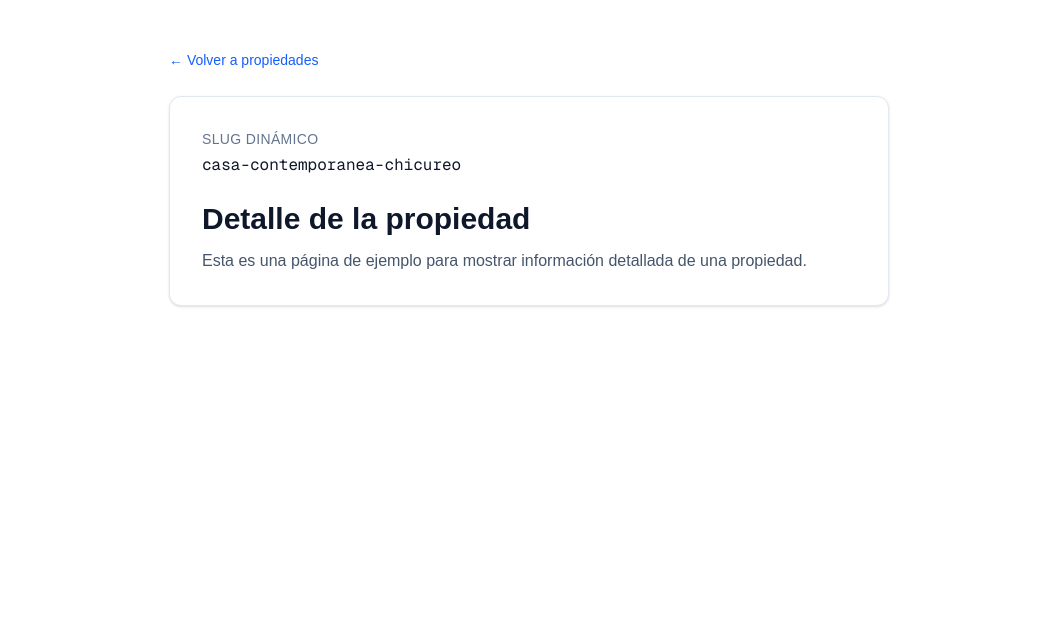
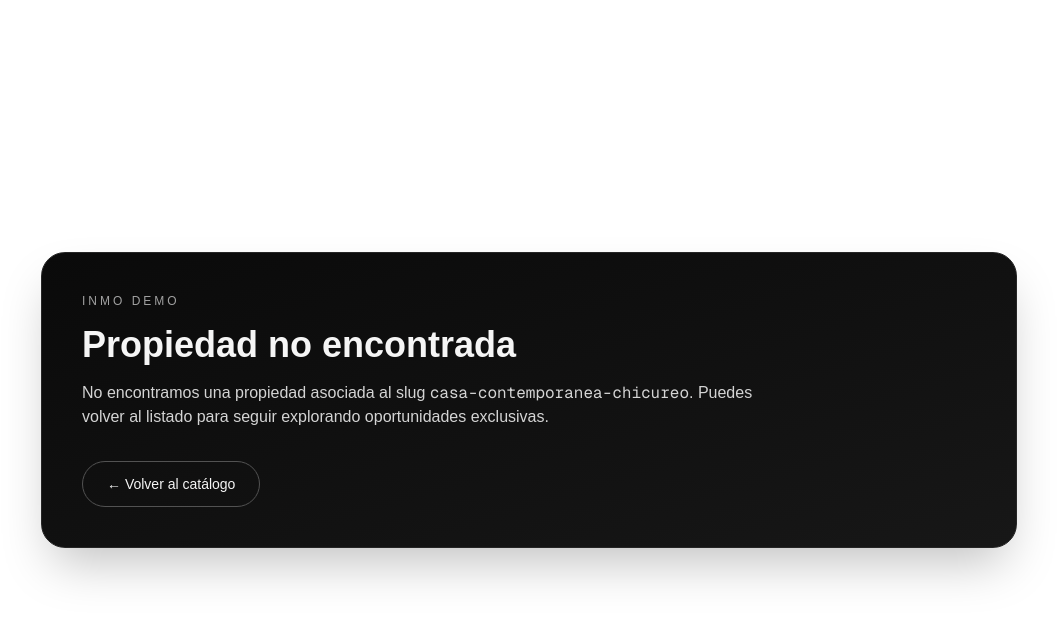
Before and after one commit to verf2390/citaya-agendas, a Next.js app: page /inmo-demo/propiedades/casa-contemporanea-chicureo in a window 1280 px wide. Shown: the top 620 px of the page, without its empty margins (111-1168 px from the left). Built offline with nearby package versions, Linux system fonts and the light colour scheme.

Commit message:
feat(inmo-demo): rediseña detalle de propiedad premium

```diff
--- a/app/inmo-demo/propiedades/[slug]/page.tsx
+++ b/app/inmo-demo/propiedades/[slug]/page.tsx
@@ -6,22 +6,212 @@ type PropiedadDetallePageProps = {
   };
 };
 
+type Propiedad = {
+  slug: string;
+  titulo: string;
+  ubicacion: string;
+  precio: string;
+  badge?: "Destacada" | "Exclusiva";
+  habitaciones: number;
+  banos: number;
+  metros: number;
+  estacionamientos: number;
+  tipo: string;
+  descripcion: string;
+};
+
+const propiedades: Propiedad[] = [
+  {
+    slug: "penthouse-vista-andes-las-condes",
+    titulo: "Penthouse Vista Andes",
+    ubicacion: "Las Condes, Santiago",
+    precio: "UF 24.900",
+    badge: "Exclusiva",
+    habitaciones: 4,
+    banos: 4,
+    metros: 285,
+    estacionamientos: 3,
+    tipo: "Penthouse",
+    descripcion:
+      "Residencia de alto estándar con terrazas panorámicas, terminaciones nobles y una atmósfera diseñada para quienes valoran privacidad, luz natural y una conexión privilegiada con la ciudad. Ideal para vivir con amplitud o consolidar una inversión de categoría en uno de los sectores más cotizados de Santiago.",
+  },
+  {
+    slug: "casa-jardin-privado-lo-barnechea",
+    titulo: "Casa Jardín Privado",
+    ubicacion: "Lo Barnechea, Santiago",
+    precio: "UF 19.800",
+    badge: "Destacada",
+    habitaciones: 5,
+    banos: 5,
+    metros: 340,
+    estacionamientos: 4,
+    tipo: "Casa",
+    descripcion:
+      "Propiedad familiar de arquitectura contemporánea, con jardín consolidado, piscina climatizada y espacios sociales de gran escala. Una propuesta única para disfrutar estilo de vida residencial premium con acceso directo a colegios, servicios y áreas verdes.",
+  },
+  {
+    slug: "departamento-autor-vitacura",
+    titulo: "Departamento de Autor",
+    ubicacion: "Vitacura, Santiago",
+    precio: "UF 13.450",
+    habitaciones: 3,
+    banos: 3,
+    metros: 168,
+    estacionamientos: 2,
+    tipo: "Departamento",
+    descripcion:
+      "Diseño interior sofisticado, materiales de primera línea y una distribución inteligente pensada para confort urbano de lujo. Perfecto para quienes buscan elegancia discreta, conectividad y valor patrimonial en una ubicación estratégica.",
+  },
+];
+
 export default function PropiedadDetallePage({ params }: PropiedadDetallePageProps) {
+  const propiedad = propiedades.find((item) => item.slug === params.slug);
+
+  if (!propiedad) {
+    return (
+      <main className="mx-auto flex min-h-screen w-full max-w-5xl items-center px-6 py-16">
+        <section className="w-full rounded-3xl border border-neutral-800 bg-gradient-to-br from-neutral-950 to-neutral-900 p-10 text-neutral-100 shadow-2xl">
+          <p className="text-xs uppercase tracking-[0.25em] text-neutral-400">inmo demo</p>
+          <h1 className="mt-4 text-3xl font-semibold md:text-4xl">Propiedad no encontrada</h1>
+          <p className="mt-4 max-w-2xl text-neutral-300">
+            No encontramos una propiedad asociada al slug <span className="font-mono">{params.slug}</span>.
+            Puedes volver al listado para seguir explorando oportunidades exclusivas.
+          </p>
+          <Link
+            href="/inmo-demo/propiedades"
+            className="mt-8 inline-flex rounded-full border border-neutral-600 px-6 py-3 text-sm font-medium text-neutral-100 transition hover:border-neutral-400 hover:bg-neutral-800"
+          >
+            ← Volver al catálogo
+          </Link>
+        </section>
+      </main>
+    );
+  }
+
+  const relacionadas = propiedades.filter((item) => item.slug !== propiedad.slug).slice(0, 3);
+
   return (
-    <main className="mx-auto min-h-screen max-w-3xl px-6 py-12">
-      <Link href="/inmo-demo/propiedades" className="text-sm text-blue-600 hover:text-blue-700">
-        ← Volver a propiedades
-      </Link>
+    <main className="bg-neutral-950 text-neutral-100">
+      <div className="mx-auto w-full max-w-7xl px-6 py-10 md:px-8 md:py-14">
+        <Link
+          href="/inmo-demo/propiedades"
+          className="inline-flex rounded-full border border-neutral-700 px-4 py-2 text-xs uppercase tracking-[0.18em] text-neutral-300 transition hover:border-neutral-500 hover:text-white"
+        >
+          ← Volver a propiedades
+        </Link>
 
-      <section className="mt-6 rounded-xl border border-slate-200 bg-white p-8 shadow-sm">
-        <p className="text-sm uppercase tracking-wide text-slate-500">Slug dinámico</p>
-        <p className="mt-1 font-mono text-slate-900">{params.slug}</p>
+        <section className="mt-8 grid gap-8 lg:grid-cols-[minmax(0,1fr)_340px]">
+          <div className="space-y-8">
+            <article className="rounded-3xl border border-neutral-800 bg-gradient-to-br from-neutral-900 via-neutral-950 to-black p-8 md:p-10 shadow-2xl">
+              <div className="flex flex-wrap items-center gap-4">
+                <p className="text-xs uppercase tracking-[0.24em] text-neutral-400">Ficha Premium</p>
+                {propiedad.badge ? (
+                  <span className="rounded-full border border-amber-300/50 bg-amber-100/10 px-3 py-1 text-xs font-medium uppercase tracking-[0.15em] text-amber-200">
+                    {propiedad.badge}
+                  </span>
+                ) : null}
+              </div>
 
-        <h1 className="mt-6 text-3xl font-bold text-slate-900">Detalle de la propiedad</h1>
-        <p className="mt-3 text-slate-600">
-          Esta es una página de ejemplo para mostrar información detallada de una propiedad.
-        </p>
-      </section>
+              <h1 className="mt-5 text-4xl font-semibold leading-tight md:text-5xl">{propiedad.titulo}</h1>
+              <p className="mt-4 text-base text-neutral-300 md:text-lg">{propiedad.ubicacion}</p>
+              <p className="mt-8 text-3xl font-semibold text-amber-100 md:text-4xl">{propiedad.precio}</p>
+            </article>
+
+            <section className="grid gap-4 md:grid-cols-3">
+              <div className="md:col-span-2 rounded-3xl border border-neutral-800 bg-gradient-to-br from-neutral-800 via-neutral-900 to-neutral-950 p-8 shadow-xl">
+                <p className="text-xs uppercase tracking-[0.22em] text-neutral-300">Galería Principal</p>
+                <div className="mt-10 h-72 rounded-2xl border border-neutral-700 bg-gradient-to-tr from-neutral-700/40 via-neutral-600/20 to-amber-200/20" />
+              </div>
+
+              <div className="grid gap-4">
+                <div className="h-36 rounded-2xl border border-neutral-800 bg-gradient-to-br from-neutral-800 to-neutral-900 p-4" />
+                <div className="h-36 rounded-2xl border border-neutral-800 bg-gradient-to-tr from-neutral-900 to-neutral-700 p-4" />
+                <div className="h-36 rounded-2xl border border-neutral-800 bg-gradient-to-br from-neutral-800 via-neutral-900 to-black p-4" />
+              </div>
+            </section>
+
+            <section className="rounded-3xl border border-neutral-800 bg-neutral-900/70 p-8">
+              <h2 className="text-xl font-semibold">Características</h2>
+              <div className="mt-6 grid gap-4 sm:grid-cols-2 lg:grid-cols-3">
+                <Feature label="Habitaciones" value={`${propiedad.habitaciones}`} />
+                <Feature label="Baños" value={`${propiedad.banos}`} />
+                <Feature label="Superficie" value={`${propiedad.metros} m²`} />
+                <Feature label="Estacionamientos" value={`${propiedad.estacionamientos}`} />
+                <Feature label="Tipo" value={propiedad.tipo} />
+              </div>
+            </section>
+
+            <section className="rounded-3xl border border-neutral-800 bg-neutral-900/70 p-8">
+              <h2 className="text-xl font-semibold">Descripción</h2>
+              <p className="mt-5 text-neutral-300">{propiedad.descripcion}</p>
+            </section>
+          </div>
+
+          <aside className="h-fit rounded-3xl border border-neutral-800 bg-neutral-900/80 p-6 shadow-2xl lg:sticky lg:top-8">
+            <p className="text-xs uppercase tracking-[0.2em] text-neutral-400">Asesoría personalizada</p>
+            <h3 className="mt-3 text-2xl font-semibold">Agenda una visita privada</h3>
+            <p className="mt-3 text-sm text-neutral-300">
+              Nuestro equipo te acompaña en cada etapa para encontrar una propiedad que combine estilo,
+              rentabilidad y visión de largo plazo.
+            </p>
+
+            <div className="mt-6 space-y-3">
+              <a
+                href="https://wa.me/56961425029"
+                target="_blank"
+                rel="noreferrer"
+                className="inline-flex w-full justify-center rounded-full bg-emerald-500 px-5 py-3 text-sm font-semibold text-emerald-950 transition hover:bg-emerald-400"
+              >
+                WhatsApp: +56 9 6142 5029
+              </a>
+              <a
+                href="mailto:verf14@gmail.com"
+                className="inline-flex w-full justify-center rounded-full border border-neutral-600 px-5 py-3 text-sm font-semibold text-neutral-100 transition hover:border-neutral-400 hover:bg-neutral-800"
+              >
+                Contactar por Email
+              </a>
+            </div>
+
+            <div className="mt-6 rounded-2xl border border-neutral-800 bg-black/30 p-4 text-sm text-neutral-300">
+              <p>
+                Instagram: <span className="font-medium text-neutral-100">@citaya_agenda</span>
+              </p>
+              <p className="mt-2">Email: verf14@gmail.com</p>
+            </div>
+          </aside>
+        </section>
+
+        <section className="mt-10 rounded-3xl border border-neutral-800 bg-neutral-900/60 p-8">
+          <h2 className="text-2xl font-semibold">Propiedades relacionadas</h2>
+          <p className="mt-2 text-sm text-neutral-400">Opciones similares que podrían interesarte.</p>
+
+          <div className="mt-6 grid gap-4 md:grid-cols-3">
+            {relacionadas.map((item) => (
+              <Link
+                key={item.slug}
+                href={`/inmo-demo/propiedades/${item.slug}`}
+                className="group rounded-2xl border border-neutral-800 bg-gradient-to-br from-neutral-900 to-black p-5 transition hover:border-neutral-600"
+              >
+                <p className="text-sm uppercase tracking-[0.18em] text-neutral-400">{item.tipo}</p>
+                <h3 className="mt-2 text-lg font-medium text-neutral-100 group-hover:text-amber-100">
+                  {item.titulo}
+                </h3>
+                <p className="mt-1 text-sm text-neutral-400">{item.ubicacion}</p>
+                <p className="mt-4 text-base font-semibold text-amber-100">{item.precio}</p>
+              </Link>
+            ))}
+          </div>
+        </section>
+      </div>
     </main>
   );
 }
+
+function Feature({ label, value }: { label: string; value: string }) {
+  return (
+    <article className="rounded-2xl border border-neutral-800 bg-black/30 p-4">
+      <p className="text-xs uppercase tracking-[0.18em] text-neutral-400">{label}</p>
+      <p className="mt-2 text-xl font-semibold text-neutral-100">{value}</p>
+    </article>
+  );
+}
```
